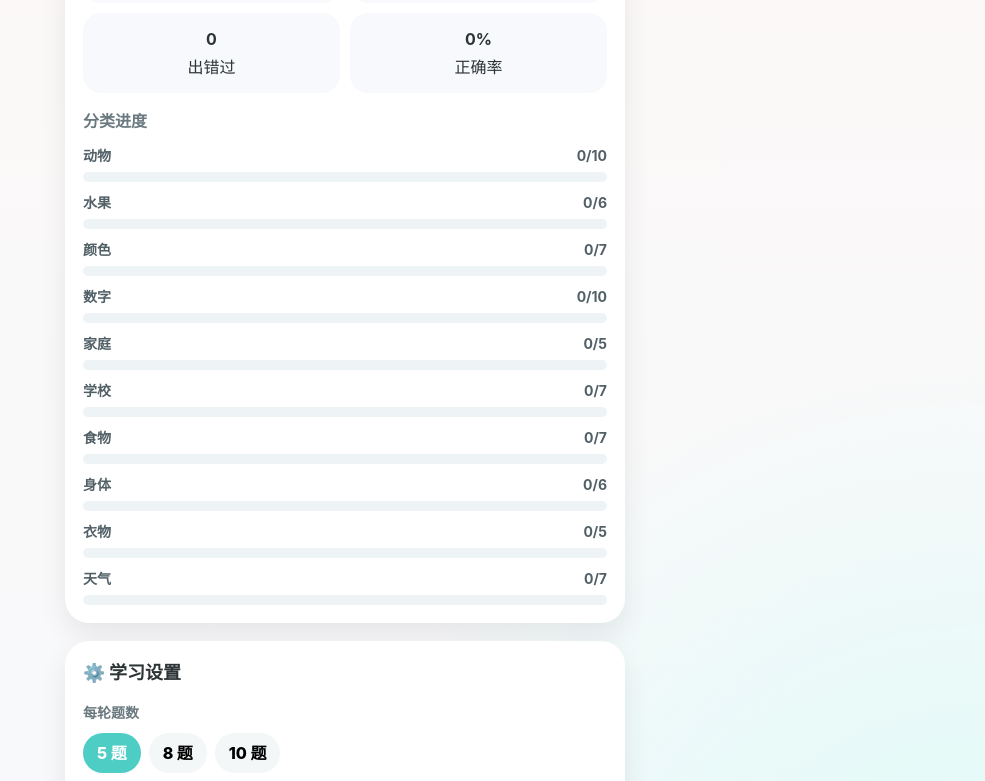
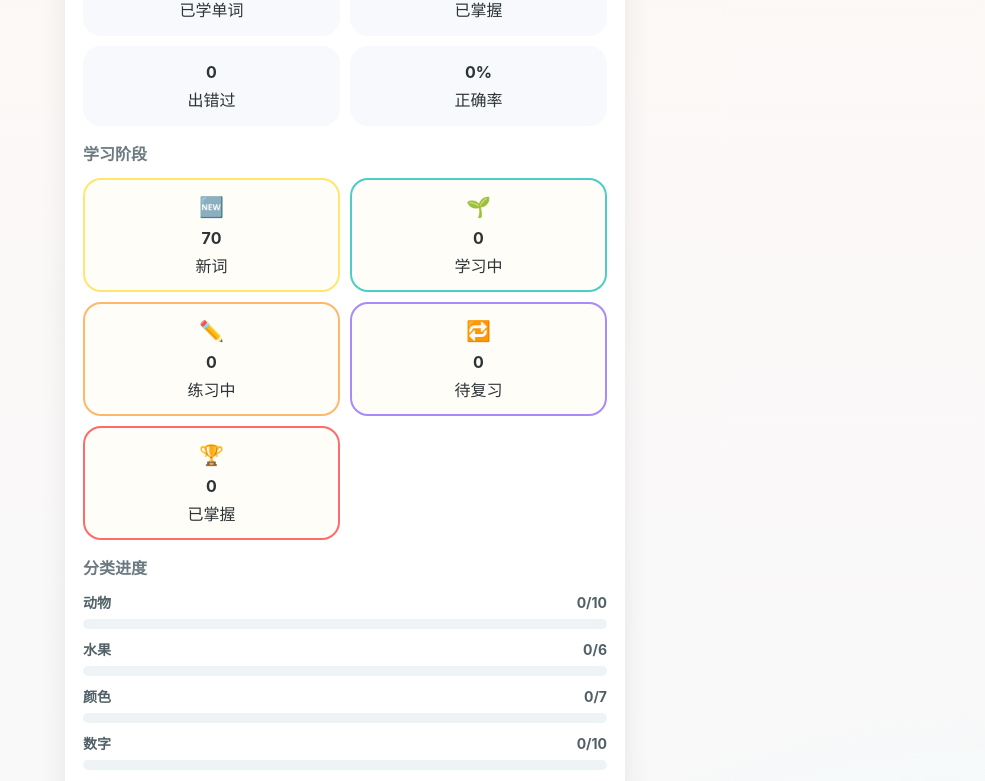
Before and after one commit to zhenxuanshi-ship-it/kid-english-learning, a React (Vite) app: page / in a window 1280 px wide. Shown: the part 1004-1785 px from the top of the page, without its empty margins (295-1280 px from the left). Built offline with nearby package versions, Linux system fonts and the light colour scheme.

Commit message:
feat: visualize learning stages in dashboard

```diff
--- a/src/components/common/StatsPanel.tsx
+++ b/src/components/common/StatsPanel.tsx
@@ -1,6 +1,14 @@
 import type { CSSProperties } from 'react';
 import { getCategoryLabel } from '../../lib/category';
 import type { LearningStats } from '../../lib/stats';
+
+const stageMeta = [
+  { key: 'new', label: '新词', emoji: '🆕', color: '#FFE66D' },
+  { key: 'learning', label: '学习中', emoji: '🌱', color: '#4ECDC4' },
+  { key: 'practicing', label: '练习中', emoji: '✏️', color: '#FFB86B' },
+  { key: 'review', label: '待复习', emoji: '🔁', color: '#A78BFA' },
+  { key: 'mastered', label: '已掌握', emoji: '🏆', color: '#FF6B6B' },
+] as const;
 
 interface StatsPanelProps {
   stats: LearningStats;
@@ -32,6 +40,20 @@ export function StatsPanel({ stats, compact = false }: StatsPanelProps) {
       </div>
 
       {!compact ? (
+        <>
+          <div style={styles.breakdown}>
+            <div style={styles.subtitle}>学习阶段</div>
+            <div style={styles.stageGrid}>
+              {stageMeta.map((item) => (
+                <div key={item.key} style={{ ...styles.stageCard, borderColor: item.color }}>
+                  <div style={styles.stageEmoji}>{item.emoji}</div>
+                  <strong>{stats.stageCounts[item.key]}</strong>
+                  <span>{item.label}</span>
+                </div>
+              ))}
+            </div>
+          </div>
+
           <div style={styles.breakdown}>
             <div style={styles.subtitle}>分类进度</div>
             <div style={styles.list}>
@@ -51,6 +73,7 @@ export function StatsPanel({ stats, compact = false }: StatsPanelProps) {
               })}
             </div>
           </div>
+        </>
       ) : null}
     </div>
   );
@@ -81,6 +104,21 @@ const styles: Record<string, CSSProperties> = {
     textAlign: 'center',
   },
   breakdown: { display: 'grid', gap: 12 },
+  stageGrid: {
+    display: 'grid',
+    gridTemplateColumns: 'repeat(2, minmax(0, 1fr))',
+    gap: 10,
+  },
+  stageCard: {
+    background: '#fffdf8',
+    borderRadius: 18,
+    padding: '12px 10px',
+    border: '2px solid transparent',
+    display: 'grid',
+    gap: 4,
+    textAlign: 'center',
+  },
+  stageEmoji: { fontSize: 20 },
   list: { display: 'grid', gap: 10 },
   row: { display: 'grid', gap: 6 },
   rowHead: {
--- a/src/lib/stats.ts
+++ b/src/lib/stats.ts
@@ -1,4 +1,4 @@
-import type { WordProgress } from '../features/progress/types';
+import type { LearningStage, WordProgress } from '../features/progress/types';
 import type { Word } from '../types/word';
 
 export interface LearningStats {
@@ -7,6 +7,7 @@ export interface LearningStats {
   masteredWords: number;
   wrongWords: number;
   accuracyRate: number;
+  stageCounts: Record<LearningStage, number>;
   categoryBreakdown: Array<{
     category: string;
     total: number;
@@ -21,6 +22,13 @@ export function buildLearningStats(words: Word[], wordProgressMap: Record<number
   let wrongWords = 0;
   let totalCorrect = 0;
   let totalWrong = 0;
+  const stageCounts: Record<LearningStage, number> = {
+    new: 0,
+    learning: 0,
+    practicing: 0,
+    review: 0,
+    mastered: 0,
+  };
 
   Object.values(wordProgressMap).forEach((progress) => {
     if (progress.seenCount > 0) learnedIds.add(progress.wordId);
@@ -37,9 +45,11 @@ export function buildLearningStats(words: Word[], wordProgressMap: Record<number
 
   words.forEach((word) => {
     const current = categoryMap.get(word.category) ?? { total: 0, learned: 0, mastered: 0 };
+    const progress = wordProgressMap[word.id];
     current.total += 1;
     if (learnedIds.has(word.id)) current.learned += 1;
-    if (wordProgressMap[word.id]?.mastered) current.mastered += 1;
+    if (progress?.mastered) current.mastered += 1;
+    stageCounts[progress?.learningStage ?? 'new'] += 1;
     categoryMap.set(word.category, current);
   });
 
@@ -49,6 +59,7 @@ export function buildLearningStats(words: Word[], wordProgressMap: Record<number
     masteredWords,
     wrongWords,
     accuracyRate,
+    stageCounts,
     categoryBreakdown: Array.from(categoryMap.entries()).map(([category, value]) => ({
       category,
       ...value,
--- a/src/pages/HomePage.tsx
+++ b/src/pages/HomePage.tsx
@@ -51,6 +51,7 @@ export function HomePage({
         <div style={styles.hero}>儿童英语单词学习</div>
         <div style={styles.sub}>一轮 5 题，轻轻松松学单词</div>
         <div style={styles.starPanel}>🌟 已经收集了 <strong>{totalStars}</strong> 颗星星</div>
+        <div style={styles.pathTip}>今天有 {stats.stageCounts.new} 个新词、{stats.stageCounts.review} 个待复习词</div>
       </div>
 
       <div style={styles.sectionTitle}>选择今天的学习模式</div>
@@ -116,6 +117,12 @@ const styles: Record<string, CSSProperties> = {
     color: '#7d5a00',
     fontWeight: 800,
   },
+  pathTip: {
+    marginTop: 12,
+    color: '#6b7a80',
+    fontWeight: 800,
+    fontSize: 14,
+  },
   sectionTitle: {
     fontSize: 18,
     fontWeight: 900,
```
Also changed, not shown: 1 other file (tests, documents, lock files or other folders). Lines whose indentation alone changed are shown as unchanged.
